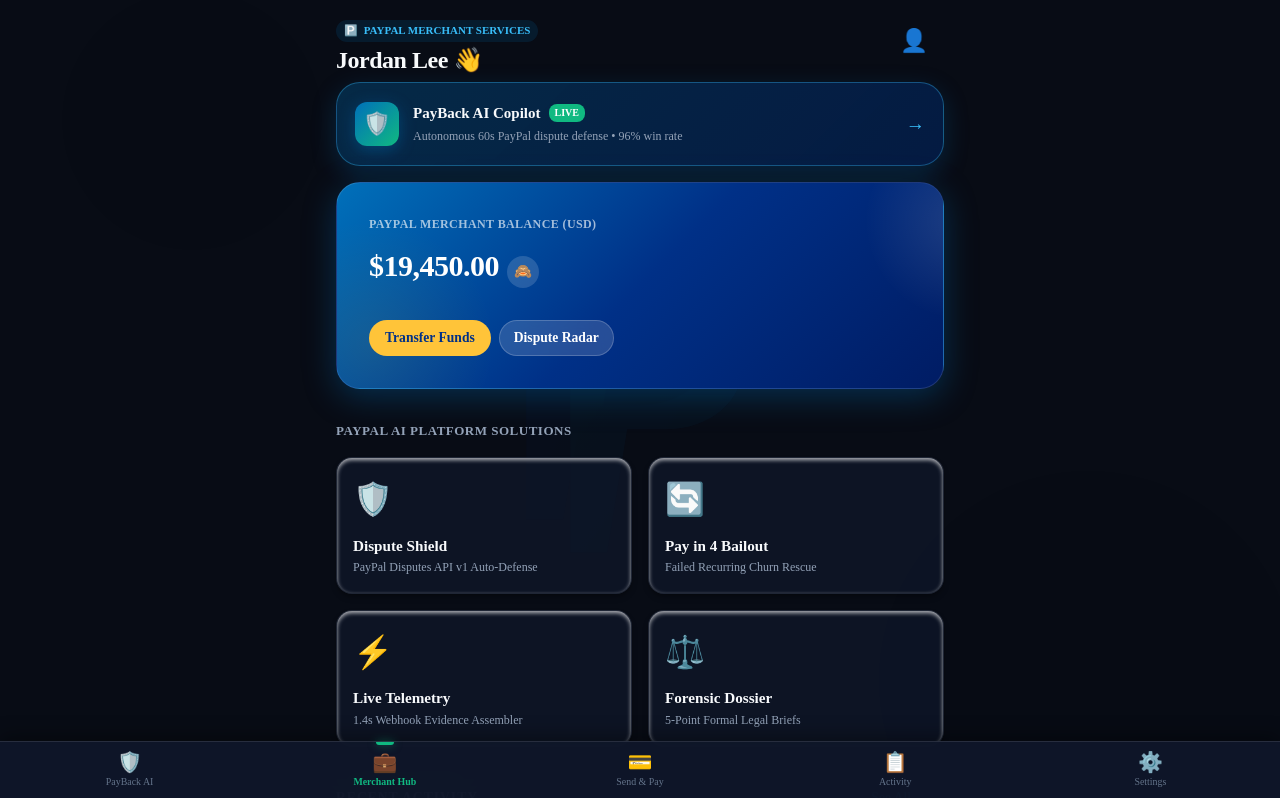
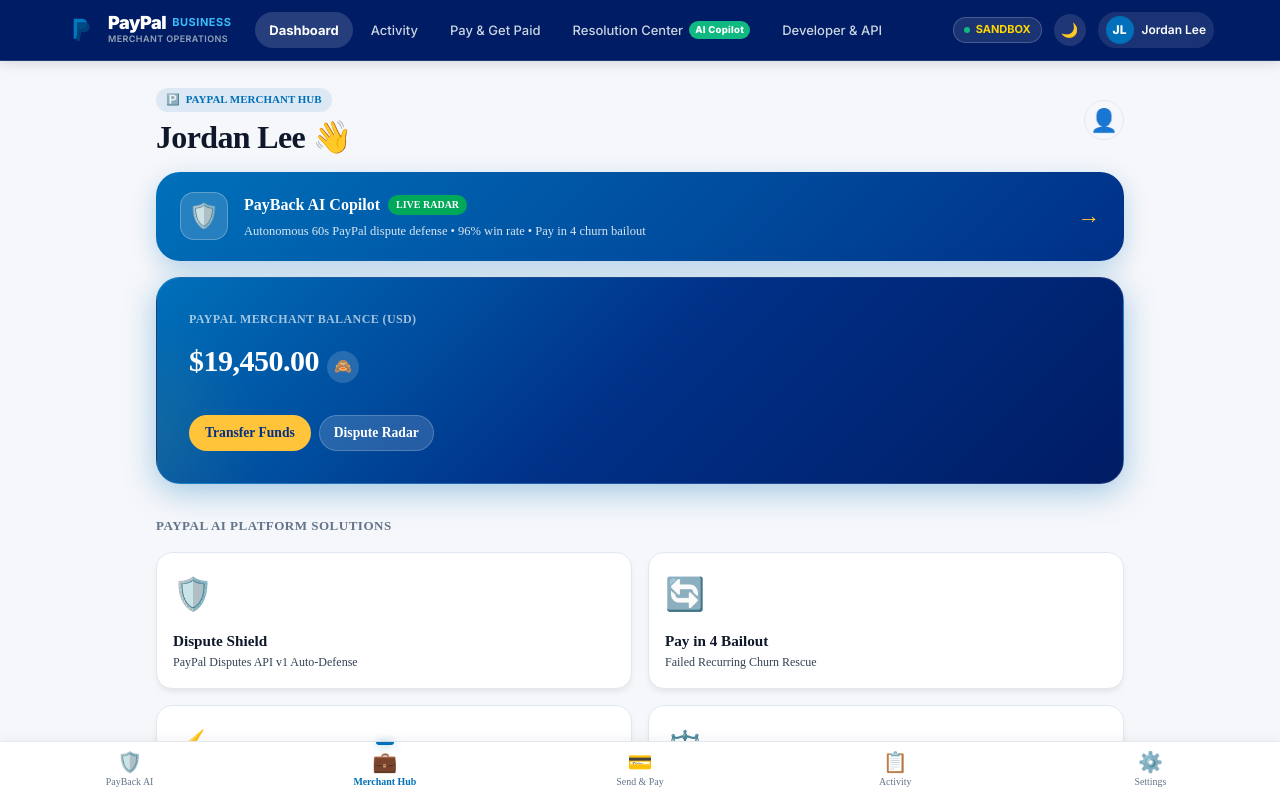
Before and after one commit to CARLEELTECH0/payback-ai, a Next.js app in the folder frontend/: page /dashboard in a window 1280 px wide. Shown: the top 798 px of the page. Built offline with nearby package versions, Linux system fonts and the light colour scheme; no server answers.

Commit message:
style(ui): unify global PayPal Enterprise theme and header across all views

```diff
--- a/frontend/src/app/dashboard/page.js
+++ b/frontend/src/app/dashboard/page.js
@@ -2,6 +2,7 @@
 
 import { useState, useEffect } from 'react';
 import Link from 'next/link';
+import PayPalHeader from '@/components/PayPalHeader';
 import BottomNav from '@/components/BottomNav';
 import { useAuth } from '@/context/AuthContext';
 import api from '@/lib/api';
@@ -76,19 +77,31 @@
   const balance = walletData?.balance ? Number(walletData.balance) : 19450.00;
 
   return (
-    <div className="page">
-      <div className="container page-enter">
-        {/* Header */}
-        <div className="flex items-center justify-between" style={{ padding: 'var(--space-md) 0 var(--space-sm)' }}>
+    <div style={{ background: 'var(--bg-primary)', minHeight: '100dvh', transition: 'background 0.2s ease' }}>
+      <PayPalHeader />
+      <div className="container page-enter" style={{ maxWidth: '1000px', padding: '24px 16px 100px 16px' }}>
+        {/* Header Greeting */}
+        <div className="flex items-center justify-between" style={{ padding: '0 0 var(--space-md)' }}>
           <div>
-            <div style={{ display: 'inline-flex', alignItems: 'center', gap: '6px', fontSize: '11px', fontWeight: 700, color: '#38BDF8', background: 'rgba(0, 112, 186, 0.15)', padding: '2px 8px', borderRadius: '12px', marginBottom: '4px' }}>
-              <span>🅿️</span> PAYPAL MERCHANT SERVICES
+            <div style={{
+              display: 'inline-flex',
+              alignItems: 'center',
+              gap: '6px',
+              fontSize: '11px',
+              fontWeight: 700,
+              color: 'var(--primary)',
+              background: 'rgba(0, 112, 186, 0.1)',
+              padding: '3px 10px',
+              borderRadius: '12px',
+              marginBottom: '6px',
+            }}>
+              <span>🅿️</span> PAYPAL MERCHANT HUB
             </div>
-            <h3 style={{ fontWeight: 800, color: '#F8FAFC' }}>
+            <h2 style={{ fontWeight: 800, color: 'var(--text-primary)', margin: 0 }}>
               {user?.first_name || 'Jordan'} Lee 👋
-            </h3>
+            </h2>
           </div>
-          <Link href="/settings" className="btn-icon btn-ghost" style={{ fontSize: '1.4rem' }}>
+          <Link href="/settings" className="btn-icon btn-ghost" style={{ fontSize: '1.4rem', border: '1px solid var(--border)', borderRadius: '50%', width: 40, height: 40, display: 'flex', alignItems: 'center', justifyContent: 'center' }}>
             👤
           </Link>
         </div>
@@ -97,40 +110,41 @@
         <div className="section" style={{ marginBottom: 'var(--space-md)' }}>
           <Link href="/payback" style={{ textDecoration: 'none' }}>
             <div style={{
-              background: 'linear-gradient(135deg, rgba(0, 112, 186, 0.3) 0%, rgba(0, 48, 135, 0.4) 100%)',
-              border: '1px solid rgba(56, 189, 248, 0.35)',
+              background: 'linear-gradient(135deg, #0070BA 0%, #003087 100%)',
               borderRadius: 'var(--radius-xl)',
-              padding: '18px',
+              padding: '20px 24px',
               display: 'flex',
               alignItems: 'center',
               justifyContent: 'space-between',
               boxShadow: '0 8px 24px rgba(0, 112, 186, 0.25)',
+              color: '#FFFFFF',
             }}>
-              <div style={{ display: 'flex', alignItems: 'center', gap: '14px' }}>
+              <div style={{ display: 'flex', alignItems: 'center', gap: '16px' }}>
                 <div style={{
-                  width: '44px',
-                  height: '44px',
-                  borderRadius: '12px',
-                  background: 'linear-gradient(135deg, #0070BA 0%, #10B981 100%)',
+                  width: '48px',
+                  height: '48px',
+                  borderRadius: '14px',
+                  background: 'rgba(255, 255, 255, 0.15)',
+                  backdropFilter: 'blur(10px)',
                   display: 'flex',
                   alignItems: 'center',
                   justifyContent: 'center',
-                  fontSize: '22px',
-                  boxShadow: '0 4px 16px rgba(0, 112, 186, 0.4)',
+                  fontSize: '24px',
+                  border: '1px solid rgba(255, 255, 255, 0.25)',
                 }}>
                   🛡️
                 </div>
                 <div>
                   <div style={{ display: 'flex', alignItems: 'center', gap: '8px' }}>
-                    <span style={{ fontSize: '15px', fontWeight: '800', color: '#F8FAFC' }}>PayBack AI Copilot</span>
-                    <span style={{ fontSize: '10px', fontWeight: '700', background: '#10B981', color: '#fff', padding: '1px 6px', borderRadius: '8px' }}>LIVE</span>
+                    <span style={{ fontSize: '16px', fontWeight: '800', color: '#FFFFFF' }}>PayBack AI Copilot</span>
+                    <span style={{ fontSize: '10px', fontWeight: '800', background: '#00A859', color: '#FFFFFF', padding: '2px 8px', borderRadius: '10px' }}>LIVE RADAR</span>
                   </div>
-                  <p style={{ margin: '2px 0 0', fontSize: '12px', color: '#94A3B8' }}>
-                    Autonomous 60s PayPal dispute defense • 96% win rate
+                  <p style={{ margin: '3px 0 0', fontSize: '12.5px', color: 'rgba(255, 255, 255, 0.85)' }}>
+                    Autonomous 60s PayPal dispute defense • 96% win rate • Pay in 4 churn bailout
                   </p>
                 </div>
               </div>
-              <span style={{ color: '#38BDF8', fontSize: '1.2rem', fontWeight: 800 }}>→</span>
+              <span style={{ color: '#FFC439', fontSize: '1.4rem', fontWeight: 900 }}>→</span>
             </div>
           </Link>
         </div>
@@ -177,33 +191,33 @@
 
         {/* PayPal AI Platform Solutions */}
         <div className="section" style={{ marginBottom: 'var(--space-xl)' }}>
-          <p className="section-title" style={{ fontSize: '13px', fontWeight: 700, color: '#94A3B8', textTransform: 'uppercase', letterSpacing: '0.5px' }}>
+          <p className="section-title" style={{ fontSize: '13px', fontWeight: 700, color: 'var(--text-muted)', textTransform: 'uppercase', letterSpacing: '0.5px' }}>
             PayPal AI Platform Solutions
           </p>
           <div style={{
             display: 'grid', gridTemplateColumns: '1fr 1fr', gap: 'var(--space-md)',
           }}>
-            <Link href="/payback" className="card" style={{ padding: 'var(--space-md)', background: 'rgba(15, 23, 42, 0.75)', border: '1px solid rgba(255, 255, 255, 0.08)' }}>
+            <Link href="/payback" className="card" style={{ padding: 'var(--space-md)' }}>
               <div style={{ fontSize: '2rem', marginBottom: '8px' }}>🛡️</div>
-              <p style={{ fontWeight: 700, fontSize: '0.95rem', color: '#F8FAFC' }}>Dispute Shield</p>
+              <p style={{ fontWeight: 700, fontSize: '0.95rem', color: 'var(--text-primary)' }}>Dispute Shield</p>
               <p className="text-muted" style={{ fontSize: '0.75rem' }}>PayPal Disputes API v1 Auto-Defense</p>
             </Link>
 
-            <Link href="/payback" className="card" style={{ padding: 'var(--space-md)', background: 'rgba(15, 23, 42, 0.75)', border: '1px solid rgba(255, 255, 255, 0.08)' }}>
+            <Link href="/payback" className="card" style={{ padding: 'var(--space-md)' }}>
                <div style={{ fontSize: '2rem', marginBottom: '8px' }}>🔄</div>
-               <p style={{ fontWeight: 700, fontSize: '0.95rem', color: '#F8FAFC' }}>Pay in 4 Bailout</p>
+               <p style={{ fontWeight: 700, fontSize: '0.95rem', color: 'var(--text-primary)' }}>Pay in 4 Bailout</p>
                <p className="text-muted" style={{ fontSize: '0.75rem' }}>Failed Recurring Churn Rescue</p>
             </Link>
 
-            <Link href="/payback" className="card" style={{ padding: 'var(--space-md)', background: 'rgba(15, 23, 42, 0.75)', border: '1px solid rgba(255, 255, 255, 0.08)' }}>
+            <Link href="/payback" className="card" style={{ padding: 'var(--space-md)' }}>
                <div style={{ fontSize: '2rem', marginBottom: '8px' }}>⚡</div>
-               <p style={{ fontWeight: 700, fontSize: '0.95rem', color: '#F8FAFC' }}>Live Telemetry</p>
+               <p style={{ fontWeight: 700, fontSize: '0.95rem', color: 'var(--text-primary)' }}>Live Telemetry</p>
                <p className="text-muted" style={{ fontSize: '0.75rem' }}>1.4s Webhook Evidence Assembler</p>
             </Link>
 
-            <Link href="/payback" className="card" style={{ padding: 'var(--space-md)', background: 'rgba(15, 23, 42, 0.75)', border: '1px solid rgba(255, 255, 255, 0.08)' }}>
+            <Link href="/payback" className="card" style={{ padding: 'var(--space-md)' }}>
                <div style={{ fontSize: '2rem', marginBottom: '8px' }}>⚖️</div>
-               <p style={{ fontWeight: 700, fontSize: '0.95rem', color: '#F8FAFC' }}>Forensic Dossier</p>
+               <p style={{ fontWeight: 700, fontSize: '0.95rem', color: 'var(--text-primary)' }}>Forensic Dossier</p>
                <p className="text-muted" style={{ fontSize: '0.75rem' }}>5-Point Formal Legal Briefs</p>
             </Link>
           </div>
--- a/frontend/src/app/globals.css
+++ b/frontend/src/app/globals.css
@@ -12,41 +12,42 @@
   --primary-light: #0079C1;   /* PayPal Light Blue */
   --primary-dark: #003087;    /* PayPal Deep Marine Navy */
   --primary-navy: #001C64;    /* PayPal Darkest Midnight */
-  --primary-glow: rgba(0, 112, 186, 0.2);
+  --primary-glow: rgba(0, 112, 186, 0.15);
 
   --accent: #FFC439;          /* Iconic PayPal Button Gold */
   --accent-light: #FFE07D;
   --accent-dark: #F29E02;
 
-  /* Premium Cyber & Dark Fintech Theme (PayPal Developer / Enterprise) */
-  --bg-primary: #080C15;      /* PayPal Deep Slate Midnight */
-  --bg-secondary: #0F172A;
-  --bg-card: rgba(15, 23, 42, 0.75); /* High-grade frosted glass */
-  --bg-card-hover: rgba(30, 41, 59, 0.85);
-  --bg-elevated: #1E293B;
+  /* Official PayPal Enterprise Light Theme (Default) */
+  --bg-primary: #F5F7FA;      /* PayPal Light Slate / Canvas */
+  --bg-secondary: #FFFFFF;    /* Clean White */
+  --bg-card: #FFFFFF;         /* Crisp White Card */
+  --bg-card-hover: #F8FAFC;
+  --bg-elevated: #FFFFFF;
+  --bg-glass: rgba(255, 255, 255, 0.9);
 
-  /* Text: Clean, High Contrast */
-  --text-primary: #F8FAFC;
-  --text-secondary: #94A3B8;
+  /* Text: Clean, High Contrast Navy & Slate */
+  --text-primary: #0F172A;
+  --text-secondary: #334155;
   --text-muted: #64748B;
-  --text-accent: #38BDF8;
+  --text-accent: #0070BA;
 
   /* Status */
   --success: #00A859;        /* PayPal Security Green */
-  --warning: #F59E0B;
-  --error: #EF4444;
+  --warning: #D97706;
+  --error: #DC2626;
   --info: #0070BA;
 
-  /* Borders / Frosted Edges */
-  --border: rgba(255, 255, 255, 0.08);
-  --border-light: rgba(255, 255, 255, 0.16);
+  /* Borders / Dividers */
+  --border: #E2E8F0;
+  --border-light: #F1F5F9;
   --border-focus: #0070BA;
 
-  /* Soft, Professional PayPal Shadows */
-  --shadow-sm: 0 1px 2px 0 rgba(0, 0, 0, 0.2);
-  --shadow-md: 0 4px 6px -1px rgba(0, 0, 0, 0.3), 0 2px 4px -2px rgba(0, 0, 0, 0.2);
-  --shadow-lg: 0 10px 25px -3px rgba(0, 0, 0, 0.4), 0 4px 6px -4px rgba(0, 0, 0, 0.3);
-  --shadow-glow: 0 0 24px rgba(0, 112, 186, 0.25);
+  /* Soft, Professional PayPal Light Shadows */
+  --shadow-sm: 0 1px 3px rgba(0, 0, 0, 0.05);
+  --shadow-md: 0 4px 6px -1px rgba(0, 0, 0, 0.07), 0 2px 4px -2px rgba(0, 0, 0, 0.04);
+  --shadow-lg: 0 10px 15px -3px rgba(0, 0, 0, 0.08), 0 4px 6px -4px rgba(0, 0, 0, 0.04);
+  --shadow-glow: 0 0 24px rgba(0, 112, 186, 0.18);
 
   /* Radius */
   --radius-sm: 8px;
@@ -66,6 +67,30 @@
   /* Transitions */
   --transition-fast: 150ms ease;
   --transition-normal: 250ms ease;
+}
+
+/* PayPal Developer Dark Theme (Activated via toggle) */
+[data-theme="dark"] {
+  --bg-primary: #080C15;      /* PayPal Deep Slate Midnight */
+  --bg-secondary: #0F172A;
+  --bg-card: #0F172A;         /* Frosted Slate */
+  --bg-card-hover: #1E293B;
+  --bg-elevated: #1E293B;
+  --bg-glass: rgba(15, 23, 42, 0.85);
+
+  --text-primary: #F8FAFC;
+  --text-secondary: #94A3B8;
+  --text-muted: #64748B;
+  --text-accent: #38BDF8;
+
+  --border: rgba(255, 255, 255, 0.08);
+  --border-light: rgba(255, 255, 255, 0.16);
+  --border-focus: #38BDF8;
+
+  --shadow-sm: 0 1px 2px 0 rgba(0, 0, 0, 0.2);
+  --shadow-md: 0 4px 6px -1px rgba(0, 0, 0, 0.3), 0 2px 4px -2px rgba(0, 0, 0, 0.2);
+  --shadow-lg: 0 10px 25px -3px rgba(0, 0, 0, 0.4), 0 4px 6px -4px rgba(0, 0, 0, 0.3);
+  --shadow-glow: 0 0 24px rgba(0, 112, 186, 0.25);
 }
 
 /* ---- Reset & Base ---- */
@@ -169,25 +194,20 @@
 .gap-md { gap: var(--space-md); }
 .gap-lg { gap: var(--space-lg); }
 
-/* ---- Professional Liquid Glass Cards ---- */
+/* ---- Professional Enterprise Cards ---- */
 .card {
   background: var(--bg-card);
-  backdrop-filter: blur(20px) saturate(140%);
-  -webkit-backdrop-filter: blur(20px) saturate(140%);
-  /* Crisper, lighter borders for clean separation */
-  border: 1px solid rgba(255, 255, 255, 0.6);
-  border-top: 1px solid rgba(255, 255, 255, 0.9);
-  border-left: 1px solid rgba(255, 255, 255, 0.7);
+  border: 1px solid var(--border);
   border-radius: var(--radius-lg);
   padding: var(--space-lg);
   transition: all var(--transition-normal);
-  box-shadow: var(--shadow-md), inset 0 2px 4px rgba(255,255,255,0.7);
+  box-shadow: var(--shadow-md);
 }
 
 .card:hover {
   background: var(--bg-card-hover);
-  border-color: rgba(255, 255, 255, 0.9);
-  box-shadow: var(--shadow-lg), inset 0 2px 4px rgba(255,255,255,0.9);
+  border-color: var(--border-light);
+  box-shadow: var(--shadow-lg);
   transform: translateY(-2px);
 }
 
@@ -195,7 +215,7 @@
   background: var(--bg-glass);
   backdrop-filter: blur(20px);
   -webkit-backdrop-filter: blur(20px);
-  border: 1px solid var(--border-light);
+  border: 1px solid var(--border);
   border-radius: var(--radius-lg);
   padding: var(--space-lg);
 }
@@ -246,11 +266,11 @@
 .btn-primary {
   background: linear-gradient(135deg, var(--primary), var(--primary-dark));
   color: white;
-  box-shadow: 0 4px 15px rgba(0, 166, 81, 0.3);
+  box-shadow: 0 4px 15px rgba(0, 112, 186, 0.25);
 }
 
 .btn-primary:hover {
-  box-shadow: 0 6px 25px rgba(0, 166, 81, 0.45);
+  box-shadow: 0 6px 20px rgba(0, 112, 186, 0.4);
   transform: translateY(-1px);
 }
 
@@ -457,17 +477,15 @@
   bottom: 0;
   left: 0;
   right: 0;
-  background: rgba(15, 23, 42, 0.94);
-  backdrop-filter: blur(20px);
-  -webkit-backdrop-filter: blur(20px);
-  border-top: 1px solid rgba(255, 255, 255, 0.1);
+  background: var(--bg-secondary);
+  border-top: 1px solid var(--border);
   display: flex;
   justify-content: space-around;
   align-items: center;
   padding: 6px 2px;
   padding-bottom: max(6px, env(safe-area-inset-bottom));
   z-index: 1000;
-  box-shadow: 0 -4px 20px rgba(0, 0, 0, 0.4);
+  box-shadow: 0 -2px 12px rgba(0, 0, 0, 0.05);
 }
 
 .bottom-nav-item {
@@ -503,7 +521,7 @@
 }
 
 .bottom-nav-item.active {
-  color: #10B981;
+  color: var(--primary);
   font-weight: 700;
 }
 
@@ -515,13 +533,13 @@
   transform: translateX(-50%);
   width: 18px;
   height: 3px;
-  background: #10B981;
+  background: var(--primary);
   border-radius: 0 0 4px 4px;
-  box-shadow: 0 0 8px rgba(16, 185, 129, 0.6);
+  box-shadow: 0 0 8px rgba(0, 112, 186, 0.5);
 }
 
 .bottom-nav-item:hover {
-  color: #38BDF8;
+  color: var(--primary);
 }
 
 /* ---- Wallet Card (PayPal Merchant Account) ---- */
--- a/frontend/src/app/layout.js
+++ b/frontend/src/app/layout.js
@@ -1,4 +1,5 @@
 import './globals.css';
+import { ThemeProvider } from '@/context/ThemeContext';
 import { AuthProvider } from '@/context/AuthContext';
 import { ToastProvider } from '@/context/ToastContext';
 
@@ -18,11 +19,13 @@
         <meta name="apple-mobile-web-app-status-bar-style" content="black-translucent" />
       </head>
       <body>
-        <ToastProvider>
-          <AuthProvider>
-            {children}
-          </AuthProvider>
-        </ToastProvider>
+        <ThemeProvider>
+          <ToastProvider>
+            <AuthProvider>
+              {children}
+            </AuthProvider>
+          </ToastProvider>
+        </ThemeProvider>
       </body>
     </html>
   );
--- a/frontend/src/app/login/page.js
+++ b/frontend/src/app/login/page.js
@@ -52,27 +52,28 @@
   };
 
   return (
-    <div className="page" style={{ display: 'flex', flexDirection: 'column', justifyContent: 'center', minHeight: '100dvh' }}>
-      <div className="container page-enter">
+    <div className="page" style={{ display: 'flex', flexDirection: 'column', justifyContent: 'center', minHeight: '100dvh', background: 'var(--bg-primary)', padding: '40px 16px' }}>
+      <div className="container page-enter" style={{ maxWidth: 440 }}>
         {/* Logo & Branding */}
-        <div className="text-center" style={{ marginBottom: '40px' }}>
+        <div className="text-center" style={{ marginBottom: '24px' }}>
           <div style={{
-            width: 72, height: 72, margin: '0 auto 16px',
+            width: 64, height: 64, margin: '0 auto 14px',
             background: 'linear-gradient(135deg, #0070BA 0%, #003087 100%)',
-            borderRadius: '20px',
+            borderRadius: '18px',
             display: 'flex', alignItems: 'center', justifyContent: 'center',
-            fontSize: '2rem',
-            boxShadow: '0 8px 32px rgba(0, 112, 186, 0.4)',
+            fontSize: '1.8rem',
+            boxShadow: '0 8px 24px rgba(0, 112, 186, 0.35)',
           }}>
             🛡️
           </div>
-          <h1 style={{ marginBottom: 4 }}>PayBack AI</h1>
-          <p className="text-muted" style={{ fontSize: '0.9rem' }}>
+          <h1 style={{ marginBottom: 4, color: 'var(--text-primary)', fontSize: '1.75rem' }}>PayBack AI</h1>
+          <p className="text-muted" style={{ fontSize: '0.85rem' }}>
             PayPal Merchant Copilot & Autonomous Defense
           </p>
         </div>
 
-        {/* One-Click Demo Access Box */}
+        <div className="card" style={{ padding: '28px 24px', boxShadow: 'var(--shadow-lg)' }}>
+          {/* One-Click Demo Access Box */}
         <div style={{
           background: 'rgba(0, 112, 186, 0.08)',
           border: '1px solid rgba(0, 112, 186, 0.25)',
@@ -204,10 +205,11 @@
           <span>Demo Email: <strong style={{ color: 'var(--text-primary)' }}>merchant@payback.ai</strong></span>
           <span>Password: <strong style={{ color: 'var(--text-primary)' }}>Password123!</strong></span>
         </div>
+        </div>
 
-        <p className="text-center text-muted" style={{ marginTop: 'var(--space-xl)', fontSize: '0.85rem' }}>
+        <p className="text-center text-muted" style={{ marginTop: 'var(--space-lg)', fontSize: '0.85rem' }}>
           Don&apos;t have an account?{' '}
-          <Link href="/signup" style={{ fontWeight: 600 }}>Create Account</Link>
+          <Link href="/signup" style={{ fontWeight: 600, color: 'var(--primary)' }}>Create Account</Link>
         </p>
       </div>
     </div>
--- a/frontend/src/app/signup/page.js
+++ b/frontend/src/app/signup/page.js
@@ -62,14 +62,15 @@
   ];
 
   return (
-    <div className="page" style={{ display: 'flex', flexDirection: 'column', justifyContent: 'center', minHeight: '100dvh', padding: 'var(--space-xl) 0' }}>
-      <div className="container page-enter">
-        <div className="text-center" style={{ marginBottom: 'var(--space-xl)' }}>
-          <h1 style={{ marginBottom: 4 }}>Create Account</h1>
-          <p className="text-muted" style={{ fontSize: '0.9rem' }}>Join PayBack AI Merchant Network</p>
+    <div className="page" style={{ display: 'flex', flexDirection: 'column', justifyContent: 'center', minHeight: '100dvh', background: 'var(--bg-primary)', padding: '40px 16px' }}>
+      <div className="container page-enter" style={{ maxWidth: 480 }}>
+        <div className="text-center" style={{ marginBottom: '24px' }}>
+          <h1 style={{ marginBottom: 4, color: 'var(--text-primary)', fontSize: '1.75rem' }}>Create Merchant Account</h1>
+          <p className="text-muted" style={{ fontSize: '0.85rem' }}>Join the PayBack AI PayPal Merchant Network</p>
         </div>
 
-        <form onSubmit={handleSubmit} style={{ display: 'flex', flexDirection: 'column', gap: 'var(--space-md)' }}>
+        <div className="card" style={{ padding: '28px 24px', boxShadow: 'var(--shadow-lg)' }}>
+          <form onSubmit={handleSubmit} style={{ display: 'flex', flexDirection: 'column', gap: 'var(--space-md)' }}>
           {errors.form && (
             <div style={{
               padding: 'var(--space-md)', background: 'rgba(239, 68, 68, 0.1)',
@@ -122,9 +123,10 @@
             ) : 'Create Account'}
           </button>
         </form>
+        </div>
 
-        <p className="text-center text-muted" style={{ marginTop: 'var(--space-xl)', fontSize: '0.85rem' }}>
-          Already have an account? <Link href="/login" style={{ fontWeight: 600 }}>Sign In</Link>
+        <p className="text-center text-muted" style={{ marginTop: 'var(--space-lg)', fontSize: '0.85rem' }}>
+          Already have an account? <Link href="/login" style={{ fontWeight: 600, color: 'var(--primary)' }}>Sign In</Link>
         </p>
       </div>
     </div>
--- a/frontend/src/components/PayPalHeader.js
+++ b/frontend/src/components/PayPalHeader.js
@@ -2,11 +2,15 @@
 
 import Link from 'next/link';
 import { usePathname } from 'next/navigation';
+import { useTheme } from '@/context/ThemeContext';
 
-export default function PayPalHeader({ theme = 'light', onToggleTheme }) {
+export default function PayPalHeader({ theme: propTheme, onToggleTheme: propOnToggleTheme }) {
   const pathname = usePathname();
+  const themeCtx = useTheme();
 
-  const isDark = theme === 'dark';
+  const currentTheme = propTheme || themeCtx.theme || 'light';
+  const handleToggle = propOnToggleTheme || themeCtx.toggleTheme;
+  const isDark = currentTheme === 'dark';
   const navBg = isDark ? '#0A0F1D' : '#001C64';
   const borderColor = isDark ? 'rgba(255, 255, 255, 0.08)' : 'rgba(255, 255, 255, 0.12)';
 
@@ -126,9 +130,8 @@
           </div>
 
           {/* Theme Switcher Button */}
-          {onToggleTheme && (
           <button
-              onClick={onToggleTheme}
+            onClick={handleToggle}
             title={`Switch to ${isDark ? 'Enterprise Light' : 'Developer Dark'} mode`}
             style={{
               background: 'rgba(255, 255, 255, 0.12)',
@@ -146,7 +149,6 @@
           >
             {isDark ? '☀️' : '🌙'}
           </button>
-          )}
 
           {/* User Avatar */}
           <Link href="/settings" style={{
--- /dev/null
+++ b/frontend/src/context/ThemeContext.js
@@ -0,0 +1,59 @@
+'use client';
+
+import { createContext, useContext, useState, useEffect } from 'react';
+
+const ThemeContext = createContext({
+  theme: 'light',
+  isDark: false,
+  toggleTheme: () => {},
+  setTheme: () => {},
+});
+
+export function ThemeProvider({ children }) {
+  const [theme, setThemeState] = useState('light');
+  const [mounted, setMounted] = useState(false);
+
+  useEffect(() => {
+    try {
+      const saved = localStorage.getItem('payback_theme');
+      const initialTheme = saved === 'dark' ? 'dark' : 'light';
+      setThemeState(initialTheme);
+      document.documentElement.setAttribute('data-theme', initialTheme);
+    } catch {
+      document.documentElement.setAttribute('data-theme', 'light');
+    }
+    setMounted(true);
+  }, []);
+
+  const setTheme = (newTheme) => {
+    const val = newTheme === 'dark' ? 'dark' : 'light';
+    setThemeState(val);
+    try {
+      localStorage.setItem('payback_theme', val);
+      document.documentElement.setAttribute('data-theme', val);
+    } catch {}
+  };
+
+  const toggleTheme = () => {
+    setTheme(theme === 'light' ? 'dark' : 'light');
+  };
+
+  return (
+    <ThemeContext.Provider value={{ theme, isDark: theme === 'dark', toggleTheme, setTheme, mounted }}>
+      {children}
+    </ThemeContext.Provider>
+  );
+}
+
+export function useTheme() {
+  const ctx = useContext(ThemeContext);
+  if (!ctx) {
+    return {
+      theme: 'light',
+      isDark: false,
+      toggleTheme: () => {},
+      setTheme: () => {},
+    };
+  }
+  return ctx;
+}
```
Also changed, not shown: frontend/src/app/history/page.js (+6 -4 lines), frontend/src/app/payback/page.js (+3 -4 lines), frontend/src/app/payments/page.js (+16 -13 lines), frontend/src/app/settings/page.js (+6 -4 lines). Lines whose indentation alone changed are shown as unchanged.
